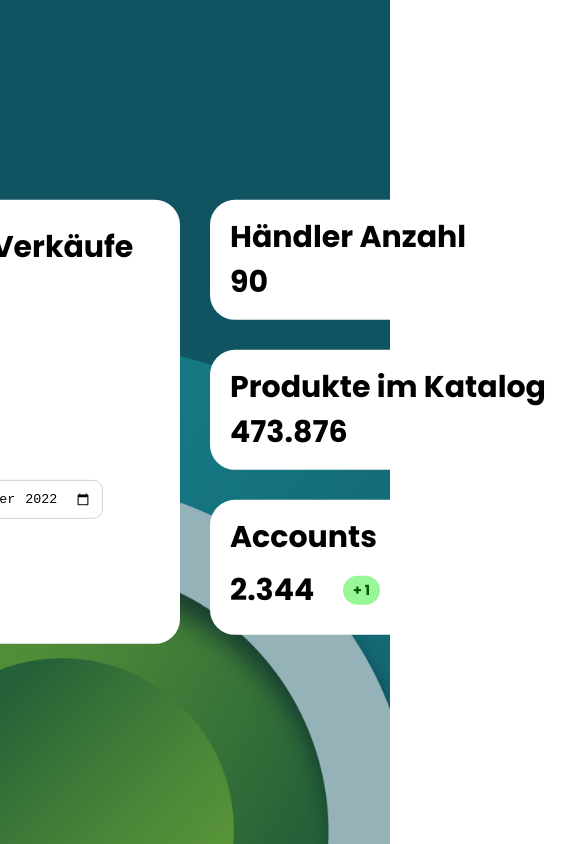
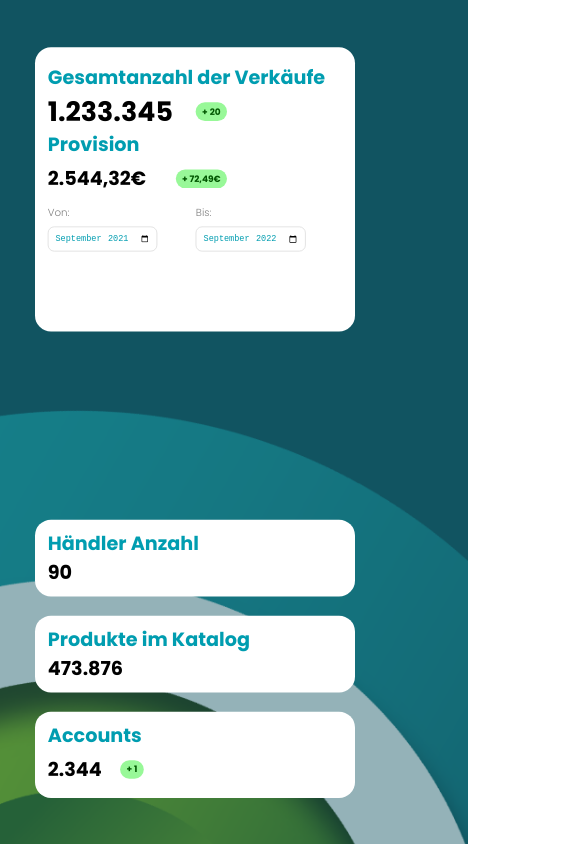
Before and after one commit to Jayzumen/KPI-Dashboard, an Angular app: page /dashboard in a window 390 px wide. Shown: the top 844 px of the page, 585 px wide, since content can reach past the window. Built offline with nearby package versions, Linux system fonts and the light colour scheme.

Commit message:
login attempt 1

```diff
--- a/src/app/app.component.css
+++ b/src/app/app.component.css
@@ -8,3 +8,16 @@
   justify-content: center;
   align-items: center;
 }
+
+@media (max-width: 1200px) {
+  .container {
+    height: 120vh;
+  }
+}
+
+@media (max-width: 400px) {
+  .container {
+    height: 120vh;
+    width: 120vw;
+  }
+}
--- a/src/app/app.module.ts
+++ b/src/app/app.module.ts
@@ -1,22 +1,31 @@
 import { NgModule } from '@angular/core';
 import { BrowserModule } from '@angular/platform-browser';
+import { FormsModule, ReactiveFormsModule } from '@angular/forms';
+import { HttpClientModule } from '@angular/common/http';
 
 import { AppRoutingModule } from './app-routing.module';
 import { AppComponent } from './app.component';
 import { OverviewComponent } from './overview/overview.component';
 import { LoginComponent } from './login/login.component';
+import { HTTP_INTERCEPTORS } from '@angular/common/http';
+import { AuthInterceptor } from './interceptors/auth.interceptor';
 
 @NgModule({
-  declarations: [
-    AppComponent,
-    OverviewComponent,
-    LoginComponent
-  ],
+  declarations: [AppComponent, OverviewComponent, LoginComponent],
   imports: [
     BrowserModule,
-    AppRoutingModule
+    FormsModule,
+    HttpClientModule,
+    ReactiveFormsModule,
+    AppRoutingModule,
   ],
-  providers: [],
-  bootstrap: [AppComponent]
+  providers: [
+    {
+      provide: HTTP_INTERCEPTORS,
+      useClass: AuthInterceptor,
+      multi: true,
+    },
+  ],
+  bootstrap: [AppComponent],
 })
-export class AppModule { }
+export class AppModule {}
--- /dev/null
+++ b/src/app/interceptors/auth.interceptor.ts
@@ -0,0 +1,28 @@
+import { Injectable } from '@angular/core';
+import {
+  HttpRequest,
+  HttpHandler,
+  HttpEvent,
+  HttpInterceptor,
+} from '@angular/common/http';
+import { Observable } from 'rxjs';
+
+@Injectable()
+export class AuthInterceptor implements HttpInterceptor {
+  static accesToken =
+    'wIaJmwGxqP8h5m5SiBa2ymYln97qJlLpnq73VDQ9c6eUYNzWFOg6YCMI';
+
+  constructor() {}
+
+  intercept(
+    request: HttpRequest<unknown>,
+    next: HttpHandler
+  ): Observable<HttpEvent<unknown>> {
+    const req = request.clone({
+      setHeaders: {
+        Authorization: `Bearer ${AuthInterceptor.accesToken}`,
+      },
+    });
+    return next.handle(req);
+  }
+}
--- a/src/app/login/login.component.html
+++ b/src/app/login/login.component.html
@@ -1,9 +1,10 @@
 <div class="container">
   <div class="container-content">
     <h1>Login</h1>
-    <form class="login-container">
+    <form class="login-container" [formGroup]="form" (submit)="submit()">
       <label for="email">Email</label>
       <input
+        formControlName="email"
         type="email"
         name="email"
         class="email"
@@ -11,6 +12,7 @@
       />
       <label for="password">Password</label>
       <input
+        formControlName="password"
         type="password"
         name="password"
         class="password"
--- a/src/app/login/login.component.ts
+++ b/src/app/login/login.component.ts
@@ -1,15 +1,40 @@
 import { Component, OnInit } from '@angular/core';
+import { FormBuilder, FormGroup } from '@angular/forms';
+import { HttpClient } from '@angular/common/http';
+import { Router } from '@angular/router';
+import { AuthInterceptor } from './../interceptors/auth.interceptor';
 
 @Component({
   selector: 'app-login',
   templateUrl: './login.component.html',
-  styleUrls: ['./login.component.css']
+  styleUrls: ['./login.component.css'],
 })
 export class LoginComponent implements OnInit {
+  form!: FormGroup;
 
-  constructor() { }
+  constructor(
+    private formBuilder: FormBuilder,
+    private http: HttpClient,
+    private router: Router
+  ) {}
 
   ngOnInit(): void {
+    this.form = this.formBuilder.group({
+      email: 'jan-niklas@reinhardt.de',
+      password: 'alocalo2022!',
+    });
   }
 
+  submit() {
+    this.http
+      .post(
+        'https://dev.alocalo.de/user-service/fusionAuth/login',
+        this.form.getRawValue(),
+        { withCredentials: true }
+      )
+      .subscribe((res: any) => {
+        AuthInterceptor.accesToken = res.token;
+        this.router.navigate(['/dashboard']);
+      });
+  }
 }
--- a/src/app/overview/overview.component.css
+++ b/src/app/overview/overview.component.css
@@ -7,11 +7,43 @@
   left: 50%;
 }
 
+/* Media Queries */
+@media (max-width: 1200px) {
+  .main {
+    flex-direction: column;
+    top: 60%;
+  }
+  .container-left {
+    margin-bottom: 20px;
+  }
+}
+
+@media (max-width: 450px) {
+  .main {
+    margin: 0 auto;
+    top: 50%;
+  }
+  .left {
+    transform: scale(0.8);
+  }
+  .container-left {
+    transform: scale(0.8);
+    margin-bottom: 0;
+  }
+  .right {
+    transform: scale(0.8);
+  }
+  .container-right {
+    transform: scale(0.8);
+  }
+}
+/* Media Queries */
+
 /* Headlines */
 .name {
   font-size: 30px;
   font-family: var(--bold);
-  color: var(--text-color);
+  color: var(--textColor);
 }
 
 /* Numbers */
@@ -73,18 +105,18 @@
 .date-container input {
   display: block;
   margin-top: 10px;
-  color: var(--text-color);
+  color: var(--textColor);
   padding: 10px;
   border-radius: 10px;
   border: 1px solid lightgray;
 }
 
 .date-container input:active {
-  border: 1px solid var(--text-color);
+  border: 1px solid var(--textColor);
 }
 
 .date-container input::-webkit-calendar-picker-indicator {
-  color: var(--text-color);
+  color: var(--textColor);
   cursor: pointer;
 }
 
```
